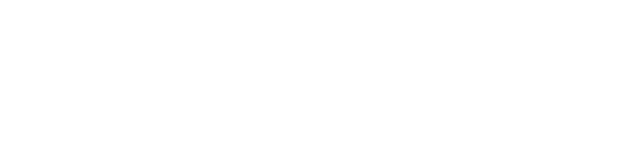
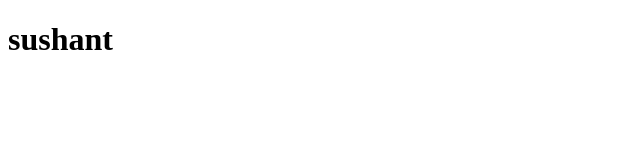
Before and after one commit to Sushant-9995/delta-demo, a plain HTML site: page index.html in a window 1280 px wide. Shown: the whole page, without its empty margins (0-640 px from the left). Drawn offline with Linux system fonts and the light colour scheme.

Commit message:
New FIle ADD

```diff
--- a/index.html
+++ b/index.html
@@ -6,6 +6,6 @@
     <title>Document</title>
 </head>
 <body>
-
+    <h1>sushant</h1>
 </body>
 </html>
```
Also changed, not shown: 1 other file.
